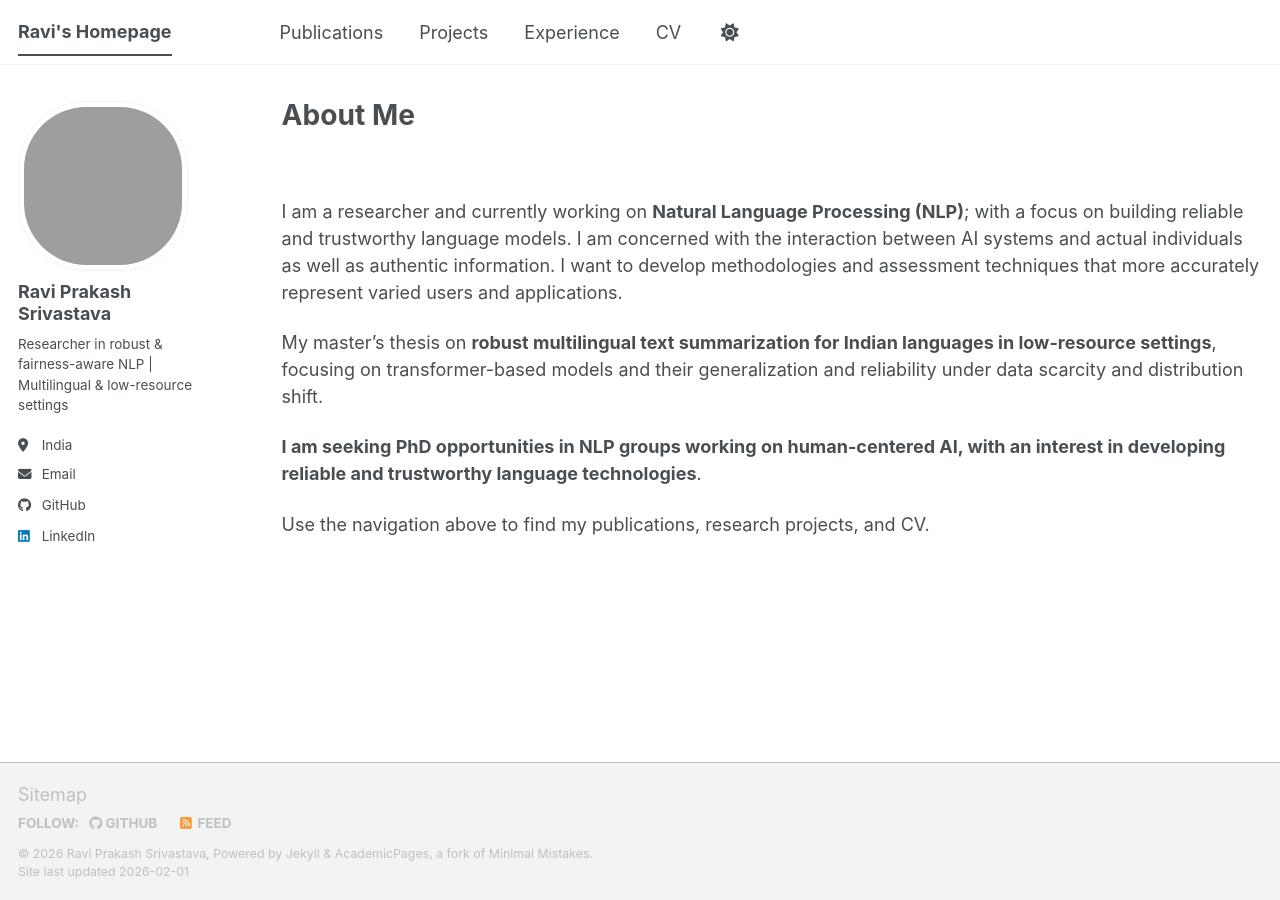
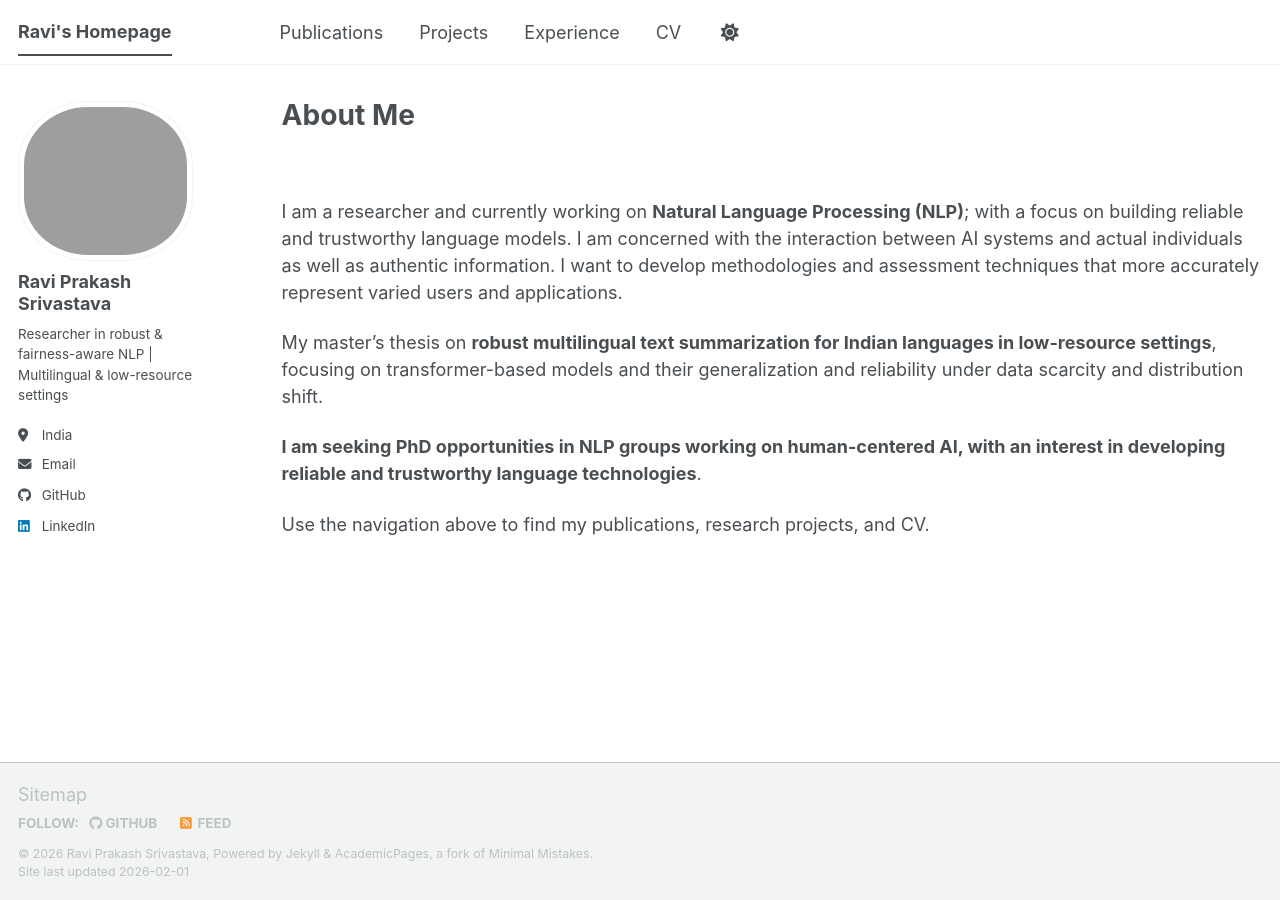
Before and after one commit to t36512401-hue/t36512401-hue.github.io, a Jekyll site: the page built from index.md, in a window 1280 px wide. Built offline with Jekyll 4.4.1, drawn with Linux system fonts in a browser that asks for light colours; a script bundle is joined from its source files by our own code; library files that are not in the unit come from our copies.

Commit message:
Update main.scss

```diff
--- a/assets/css/main.scss
+++ b/assets/css/main.scss
@@ -43,8 +43,8 @@
 
 /* ===== Profile avatar override ===== */
 .author__avatar img {
-  width: 170px !important;
-  height: 170px !important;
-  border-radius: 40% !important;   /* softer than a perfect circle */
-  object-fit: cover !important;    /* no stretching */
+  width: 180px !important;
+  height: 160px !important;  /* slightly shorter */
+  border-radius: 40% !important;
+  object-fit: cover !important;
 }
```
